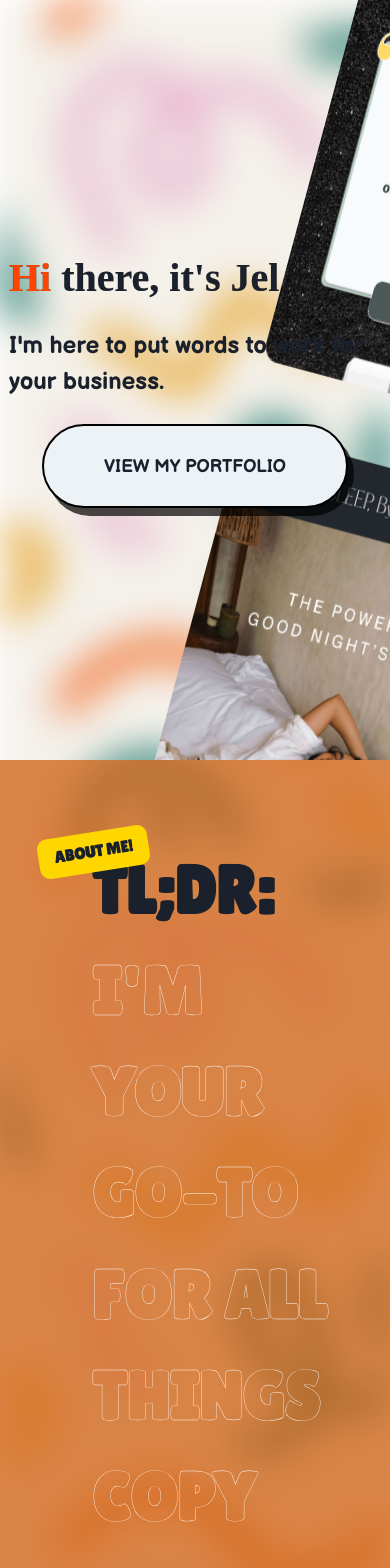
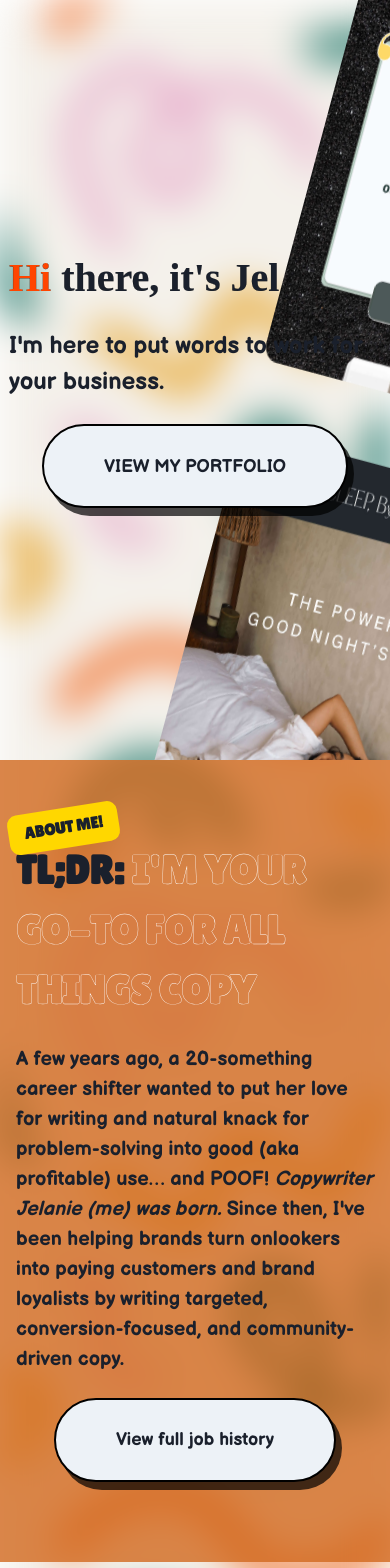
Before and after one commit to jasonLapina/Jelanie, a Next.js app: page / in a window 390 px wide. Shown: the top 1568 px of the page. Built offline with nearby package versions, Linux system fonts and the light colour scheme; a web font is replaced by a local one.

Commit message:
experience mobile

```diff
--- a/components/Experience.js
+++ b/components/Experience.js
@@ -1,4 +1,4 @@
-import { Box, Grid, Text } from "@chakra-ui/react";
+import { Box, Grid, HStack, Text } from "@chakra-ui/react";
 import SectionLayout from "./shared/SectionLayout";
 import MyBtn from "./shared/MyBtn";
 import WordCloud from "./WordCloud";
@@ -8,20 +8,20 @@ function Experience() {
   return (
     <Box mb='120px' bgColor='rgb(210, 105, 30,.8)'>
       <SectionLayout>
-        <Grid gridTemplateColumns='1fr 1fr'>
+        <Grid gridTemplateColumns={{ md: "1fr 1fr", base: "1fr" }}>
           <Box />
           <Box>
             <Text
               pos='relative'
               fontWeight='bold'
               textTransform='uppercase'
-              fontSize='8vh'
+              fontSize={{ md: "8vh", base: "40px" }}
               fontFamily="'Lilita One'"
             >
               <Box
                 as='span'
-                top='-8px'
-                left='-54px'
+                top={{ md: "-8px", base: "-32px" }}
+                left={{ md: "-54px", base: "-8px" }}
                 transform='rotate(-9deg)'
                 bgColor='gold'
                 pos='absolute'
@@ -56,7 +56,9 @@ function Experience() {
               paying customers and brand loyalists by writing targeted,
               conversion-focused, and community-driven copy.
             </Text>
-            <MyBtn>View full job history</MyBtn>
+            <HStack justify={{ base: "center", md: "start" }}>
+              <MyBtn>View full job history</MyBtn>
+            </HStack>
           </Box>
         </Grid>
       </SectionLayout>
```
